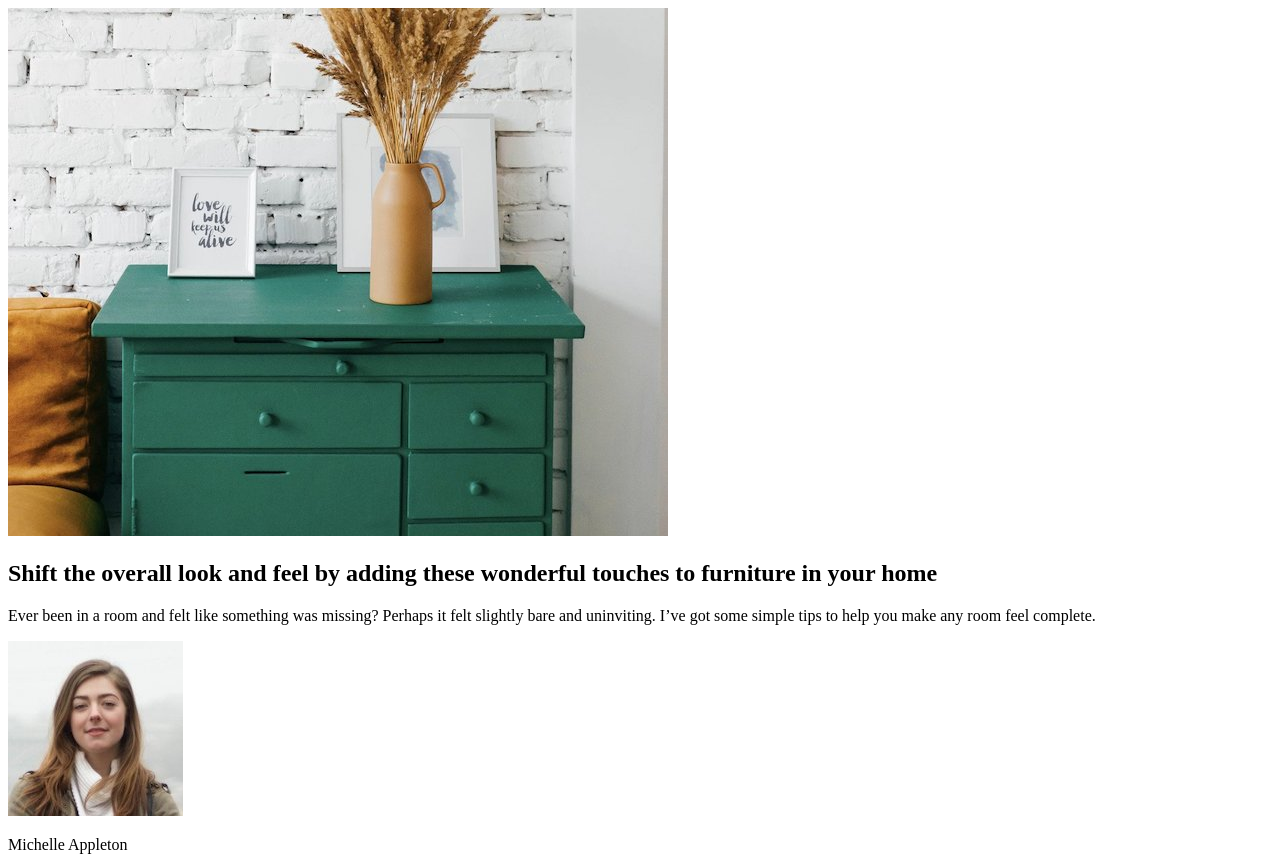
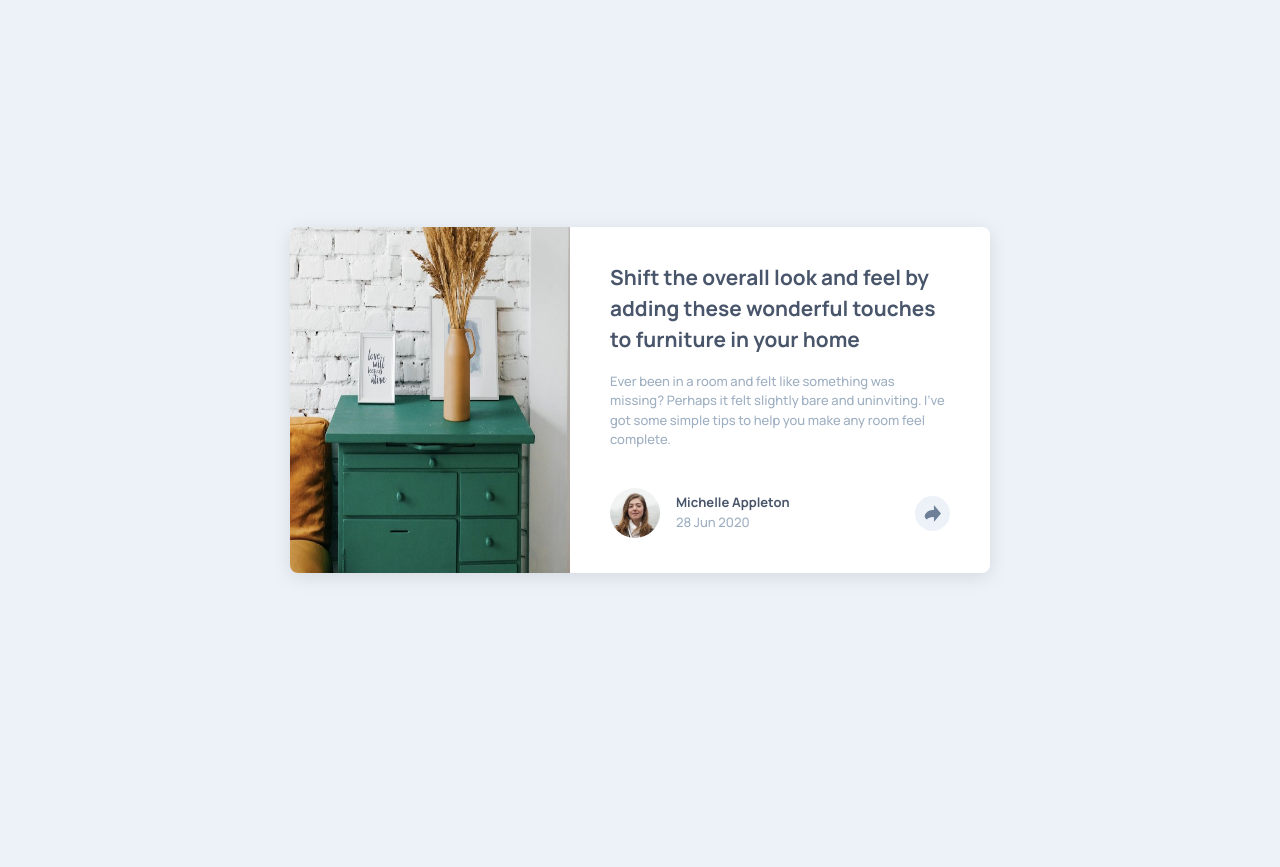
Before and after one commit to ffozdemir/article-preview-component, a plain HTML site: page index.html in a window 1280 px wide. Shown: the top 867 px of the page. After the commit the page ends 800 px from the top, so only its background shows below. Drawn offline with Linux system fonts and the light colour scheme.

Commit message:
Refactor HTML structure and add CSS styles for article preview component

```diff
--- a/index.html
+++ b/index.html
@@ -19,11 +19,13 @@
       <section class="card">
         <div class="card-image">
           <img
+            class="card-image-element"
             src="./images/drawers.jpg"
             alt="green drawer with photo frames"
           />
         </div>
         <div class="card-content">
+          <div class="card-text">
             <h2>
               Shift the overall look and feel by adding these wonderful touches to
               furniture in your home
@@ -34,17 +36,26 @@
               you make any room feel complete.
             </p>
           </div>
-        <div class="author">
-          <img src="./images/avatar-michelle.jpg" alt="avatar-michelle" />
+          <div class="card-author">
+            <div class="author-info">
+            <img
+              src="./images/avatar-michelle.jpg"
+              alt="avatar-michelle"
+              id="author-image"
+            />
+              <div class="author-details">
                 <p>Michelle Appleton</p>
                 <time datetime="2020-06-28">28 Jun 2020</time>
-          <div class="social-links">
+              </div>
+            </div>
+            <!-- <div class="social-links">
               <a href="#">SHARE</a>
               <img src="./images/icon-facebook.svg" alt="icon-facebook" />
               <img src="./images/icon-twitter.svg" alt="icon-twitter" />
               <img src="./images/icon-pinterest.svg" alt="icon-pinterest" />
+            </div> -->
+            <img src="./images/icon-share.svg" alt="icon-share" id="icon-share" />
           </div>
-          <img src="./images/icon-share.svg" alt="icon-share" />
         </div>
       </section>
     </main>
--- a/styles.css
+++ b/styles.css
@@ -0,0 +1,138 @@
+@import url("https://fonts.googleapis.com/css2?family=Manrope:wght@500;700&display=swap");
+
+:root {
+  --very-dark-grayish-blue: hsl(217, 19%, 35%);
+  --desaturated-dark-blue: hsl(214, 17%, 51%);
+  --grayish-blue: hsl(212, 23%, 69%);
+  --light-grayish-blue: hsl(210, 46%, 95%);
+  --font-size: 0.813rem;
+  --font-family: "Manrope", sans-serif;
+  --font-weight-500: 500;
+  --font-weight-700: 700;
+  --line-height: 1.5;
+  --border-radius: 8px;
+}
+
+* {
+  margin: 0;
+  padding: 0;
+  box-sizing: border-box;
+}
+body {
+  display: flex;
+  justify-content: center;
+  align-items: center;
+  min-height: 100vh;
+  background-color: var(--light-grayish-blue);
+  padding: 2rem;
+}
+
+main {
+  font-family: var(--font-family);
+  font-size: var(--font-size);
+  line-height: var(--line-height);
+  color: var(--very-dark-grayish-blue);
+  max-width: 500px;
+}
+
+section.card {
+  background-color: white;
+  border-radius: var(--border-radius);
+  box-shadow: 0 4px 20px rgba(0, 0, 0, 0.1);
+  width: 100%;
+  display: flex;
+  flex-direction: column;
+}
+
+.card-image,
+.card-image img {
+  width: 100%;
+}
+
+.card-text,
+.card-author {
+  padding: 1.2rem 2rem;
+  display: flex;
+}
+
+.card-text {
+  flex-direction: column;
+  gap: 1rem;
+}
+.card-text h2 {
+  font-size: 1.1rem;
+  font-weight: var(--font-weight-700);
+}
+
+.card-text p {
+  color: var(--grayish-blue);
+}
+
+.card-author {
+  align-items: center;
+  justify-content: space-between;
+}
+
+#author-image {
+  width: 50px;
+  height: 50px;
+  border-radius: 50%;
+}
+
+.author-info {
+  display: flex;
+  gap: 1rem;
+  align-items: center;
+}
+
+.author-details {
+  display: flex;
+  flex-direction: column;
+}
+
+.author-details time {
+  color: var(--grayish-blue);
+}
+
+.author-details p {
+  font-weight: var(--font-weight-700);
+}
+
+#icon-share {
+  width: 35px;
+  height: 35px;
+  background-color: var(--light-grayish-blue);
+  border-radius: 50%;
+  padding: 9px;
+  cursor: pointer;
+}
+
+@media (min-width: 768px) {
+  main {
+    max-width: 700px;
+  }
+
+  section.card {
+    flex-direction: row;
+  }
+
+  .card-content {
+    width: 60%;
+    padding: 1rem 0.5rem;
+  }
+
+  .card-text h2 {
+    font-size: 1.3rem;
+  }
+
+  .card-image {
+    width: 40%;
+  }
+
+  .card-image-element {
+    width: 100%;
+    height: 100%;
+    border-top-left-radius: var(--border-radius);
+    border-bottom-left-radius: var(--border-radius);
+  }
+}
```
Lines whose indentation alone changed are shown as unchanged.
